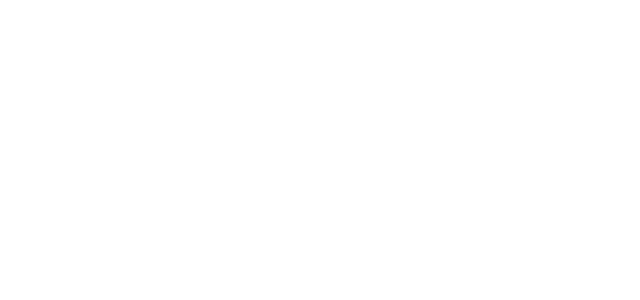
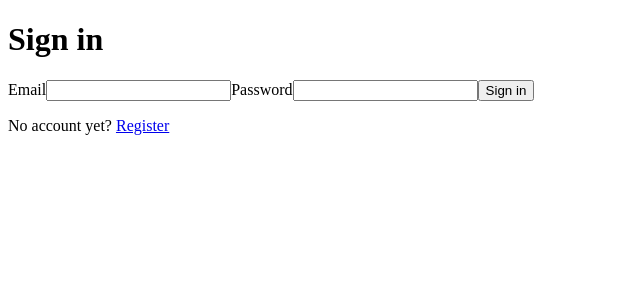
Before and after one commit to klaccdeduska/kino_project, a Vue app in the folder frontend/: page /login in a window 1280 px wide. Before the commit this address had no page. Shown: the top 300 px of the page, without its empty margins (0-640 px from the left). Built offline with nearby package versions, Linux system fonts and the light colour scheme.

Commit message:
add frontend login and registration pages/ bug fixes

```diff
--- a/frontend/src/router/index.ts
+++ b/frontend/src/router/index.ts
@@ -3,10 +3,13 @@
 import BookingView from '../views/BookingView.vue'
 import PaymentView from '../views/PaymentView.vue'
 import TicketsView from '../views/TicketsView.vue'
+import AuthView from '../views/AuthView.vue'
 
 const router = createRouter({
   history: createWebHistory(import.meta.env.BASE_URL),
   routes: [
+    { path: '/login', name: 'login', component: AuthView },
+    { path: '/register', name: 'register', component: AuthView },
     { path: '/payment', name: 'payment', component: PaymentView },
     { path: '/tickets/:orderId', name: 'tickets', component: TicketsView },
     {
--- /dev/null
+++ b/frontend/src/views/AuthView.vue
@@ -0,0 +1,95 @@
+<script setup lang="ts">
+import { computed, ref } from 'vue'
+import { RouterLink, useRoute, useRouter } from 'vue-router'
+
+const route = useRoute()
+const router = useRouter()
+const isRegister = computed(() => route.name === 'register')
+
+const email = ref('')
+const password = ref('')
+const error = ref('')
+const loading = ref(false)
+
+async function submit() {
+    error.value = ''
+    loading.value = true
+
+    try {
+        const action = isRegister.value ? 'register' : 'login'
+        const response = await fetch(`http://localhost:3000/api/auth/${action}`, {
+            method: 'POST',
+            headers: { 'Content-Type': 'application/json' },
+            body: JSON.stringify({
+                email: email.value,
+                password: password.value,
+            }),
+        })
+        const result = await response.json()
+
+        if (!response.ok) {
+            throw new Error(
+                Array.isArray(result.message)
+                    ? result.message.join(', ')
+                    : result.message || 'Request failed',
+            )
+        }
+
+        if (isRegister.value) {
+            await router.push({ name: 'login' })
+            return
+        }
+
+        localStorage.setItem('kino-account', JSON.stringify(result))
+        await router.push({ name: 'movies' })
+    } catch (requestError) {
+        error.value = requestError instanceof Error
+            ? requestError.message
+            : 'Could not connect to the server'
+    } finally {
+        loading.value = false
+    }
+}
+</script>
+
+<template>
+    <main>
+        <h1>{{ isRegister ? 'Create account' : 'Sign in' }}</h1>
+
+        <form @submit.prevent="submit">
+            <label for="email">Email</label>
+            <input
+                id="email"
+                v-model.trim="email"
+                type="email"
+                autocomplete="email"
+                required
+            >
+
+            <label for="password">Password</label>
+            <input
+                id="password"
+                v-model="password"
+                type="password"
+                :autocomplete="isRegister ? 'new-password' : 'current-password'"
+                minlength="8"
+                required
+            >
+
+            <p v-if="error" role="alert">{{ error }}</p>
+
+            <button type="submit" :disabled="loading">
+                {{ loading ? 'Please wait...' : isRegister ? 'Register' : 'Sign in' }}
+            </button>
+        </form>
+
+        <p v-if="isRegister">
+            Already registered?
+            <RouterLink to="/login">Sign in</RouterLink>
+        </p>
+        <p v-else>
+            No account yet?
+            <RouterLink to="/register">Register</RouterLink>
+        </p>
+    </main>
+</template>
--- a/frontend/src/views/MoviesView.vue
+++ b/frontend/src/views/MoviesView.vue
@@ -135,6 +135,8 @@
 <template>
   <main>
     <h1>BOOBLICKI</h1>
+    <RouterLink to="/login">Sign in</RouterLink>
+    <RouterLink to="/register">Register</RouterLink>
     <h2>Movies</h2>
     <p>Movies loaded from our own database.</p>
 
@@ -247,4 +249,6 @@
   background-color: #222;
   color: #fff;
 }
+
+
 </style>
```
